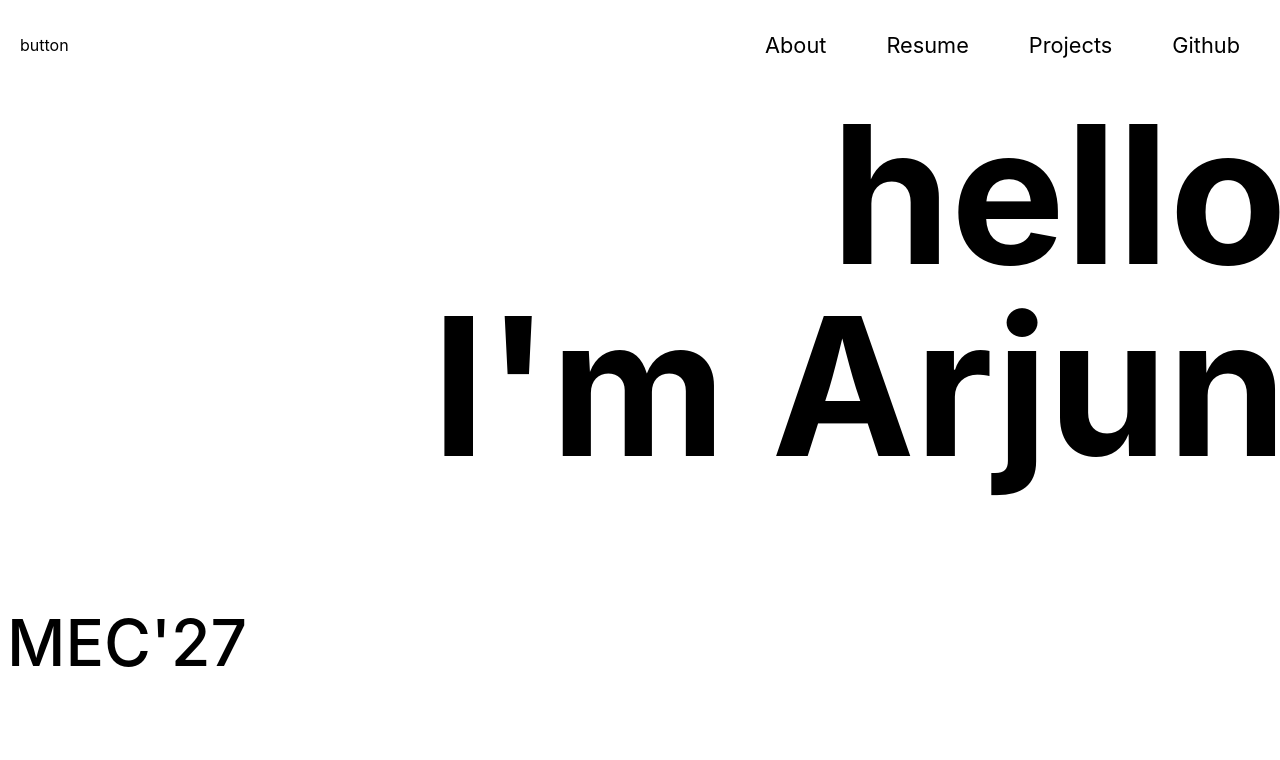
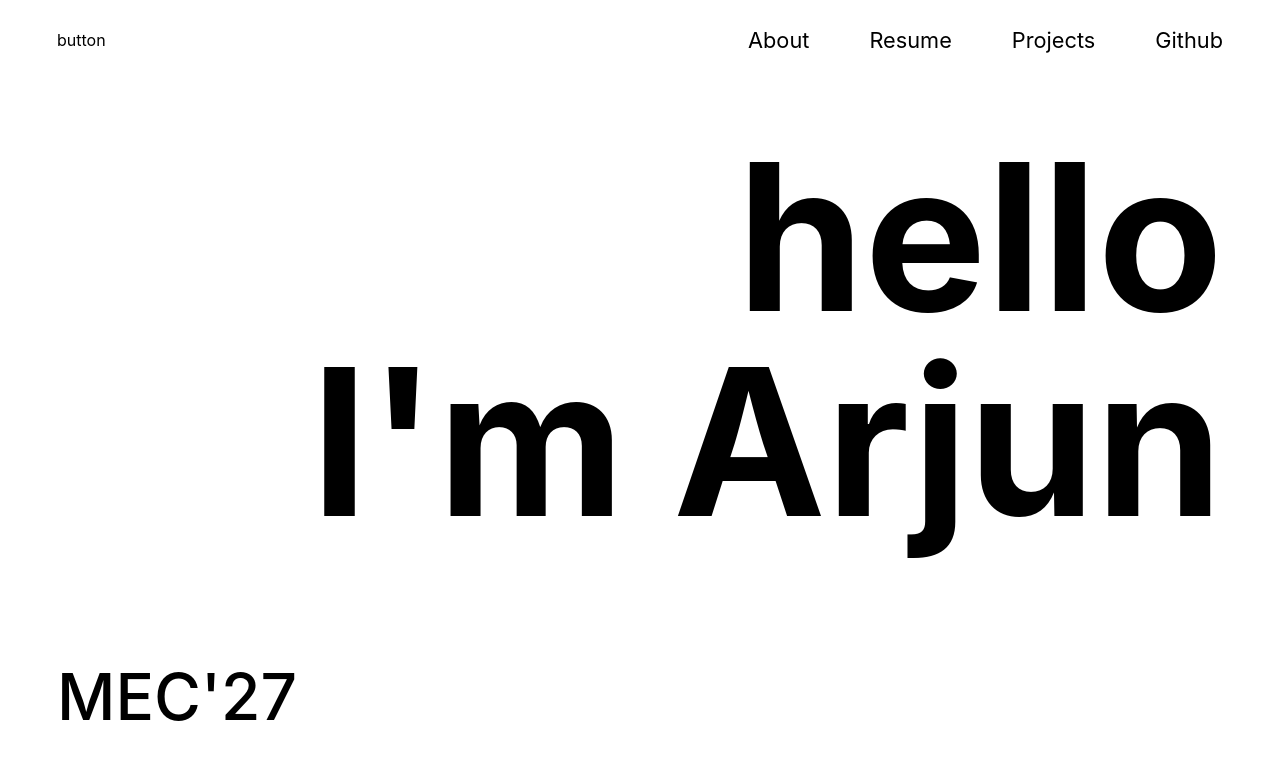
Before and after one commit to 4arjun/portfolio, a React (Create React App) app: page / in a window 1280 px wide. Shown: the top 760 px of the page. Built offline with nearby package versions, Linux system fonts and the light colour scheme.

Commit message:
fix scroll-issue

```diff
--- a/src/components/Home.css
+++ b/src/components/Home.css
@@ -1,17 +1,4 @@
-
 .home-container {
-    padding: 5px 7px;
     width: 100%;
-    margin: auto;
-    max-width: 1400px;
-    overflow-x: hidden;
+    max-width: 2800px;
 }
-
-
-.nav-container {
-    max-width: calc(100% - 20px);
-}
-
-.menu-list {
-    max-width: calc(100% - 20px);
-}
--- a/src/components/Main.css
+++ b/src/components/Main.css
@@ -1,18 +1,16 @@
 .main-container {
     display: flex;
+    justify-content: flex-end;
+    margin-top: 95px;
+    padding: 5px 57px;
+    align-items: center;
     height: 60vh;
-    align-items: center;
-    justify-content: flex-end;
-    text-align: center;
-    margin-top: 45px;
+
 }
 
 .main-container p {
-    font-size: 15vw;
-    max-width: 90%;
+    font-size: 16vw;
     font-weight: 700;
     text-align: right;
     line-height: 1;
-    align-items: center;
-
 }
--- a/src/components/Main_bottom.css
+++ b/src/components/Main_bottom.css
@@ -1,14 +1,14 @@
 .bottom-container {
     display: flex;
-    height: 28vh;
+    height: 24vh;
     align-items: center;
-
-
-
+    padding: 5px 57px;
 }
 .bottom-container p {
     display: flex;
     font-size: 64px;
     font-weight: 500;
     align-items: center;
+    padding-top: 20px;
+
 }
--- a/src/components/Nav.css
+++ b/src/components/Nav.css
@@ -6,7 +6,7 @@
     position: fixed;
     top: 0;
     left: 0;
-    padding: 10px 20px;
+    padding: 5px 57px;
     width: 100%;
     animation: slideInFromTop 0.5s ease forwards;
     opacity: 0;
```
